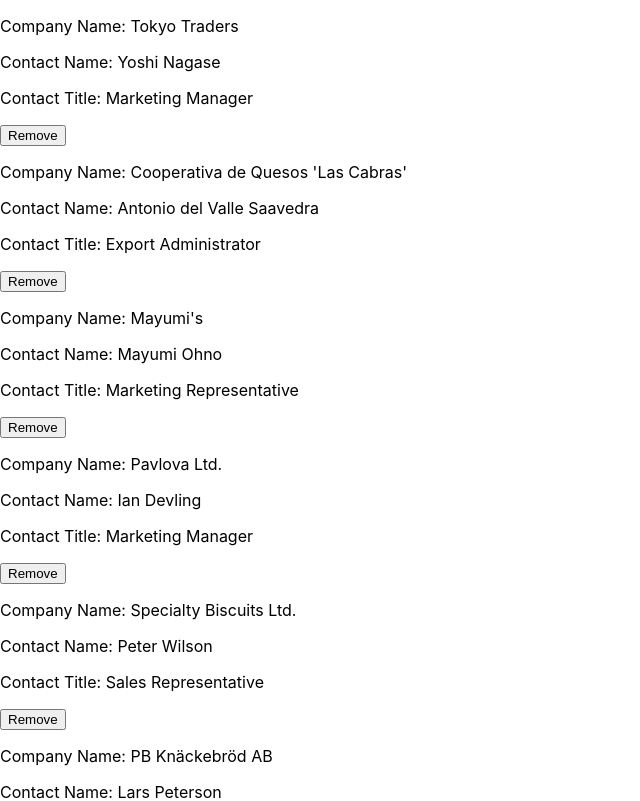
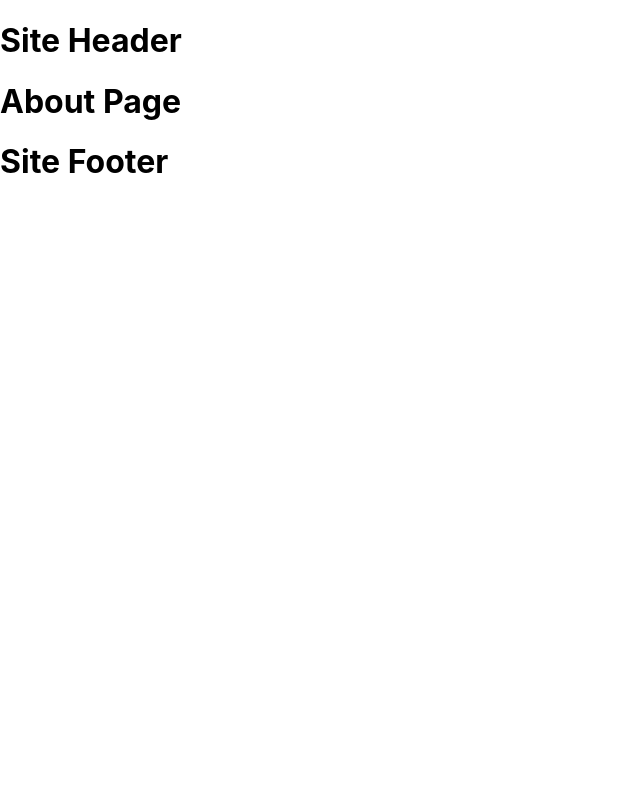
Before and after one commit to halilenesozdemir/React-SuppliersData-With-MUI, a React (Create React App) app: page /hakkimizda in a window 1280 px wide. Shown: the top 801 px of the page, without its empty margins (0-640 px from the left). Built offline with nearby package versions, Linux system fonts and the light colour scheme.

Commit message:
React Router starting file created, ı'm so excited :)

```diff
--- a/package.json
+++ b/package.json
@@ -15,6 +15,7 @@
     "react": "^18.1.0",
     "react-bootstrap": "^2.4.0",
     "react-dom": "^18.1.0",
+    "react-router-dom": "^6.3.0",
     "react-scripts": "5.0.1",
     "web-vitals": "^2.1.4"
   },
--- a/src/App.js
+++ b/src/App.js
@@ -1,10 +1,19 @@
 import React from 'react';
-import SupplierList from './propsSample/SupplierList';
+import { Route, Routes } from 'react-router-dom';
+import AboutPage from './routerSample/AboutPage';
+import ContactPage from './routerSample/ContactPage';
+import HomePage from './routerSample/HomePage';
 
 const App = () => {
   return (
     <>
-      <SupplierList></SupplierList>
+      <h1>Site Header</h1>
+      <Routes>
+        <Route path='/' element={<HomePage />}></Route>
+        <Route path='/hakkimizda' element={<AboutPage />}></Route>
+        <Route path='iletisim' element={<ContactPage />}></Route>
+      </Routes>
+      <h1>Site Footer</h1>
     </>
   );
 };
--- a/src/index.js
+++ b/src/index.js
@@ -2,10 +2,11 @@ import React from 'react';
 import ReactDOM from 'react-dom/client';
 import './index.css';
 import App from './App';
+import { BrowserRouter } from 'react-router-dom';
 
 const root = ReactDOM.createRoot(document.getElementById('root'));
 root.render(
-  <>
+  <BrowserRouter>
     <App />
-  </>
+  </BrowserRouter>
 );
--- /dev/null
+++ b/src/routerSample/AboutPage.js
@@ -0,0 +1,7 @@
+import React from 'react';
+
+const AboutPage = () => {
+  return <h1>About Page</h1>;
+};
+
+export default AboutPage;
--- /dev/null
+++ b/src/routerSample/ContactPage.js
@@ -0,0 +1,7 @@
+import React from 'react';
+
+const ContactPage = () => {
+  return <h1>Contact Page</h1>;
+};
+
+export default ContactPage;
--- /dev/null
+++ b/src/routerSample/HomePage.js
@@ -0,0 +1,7 @@
+import React from 'react';
+
+const HomePage = () => {
+  return <h1>Home Page</h1>;
+};
+
+export default HomePage;
```
Also changed, not shown: 1 other file (tests, documents, lock files or other folders).
